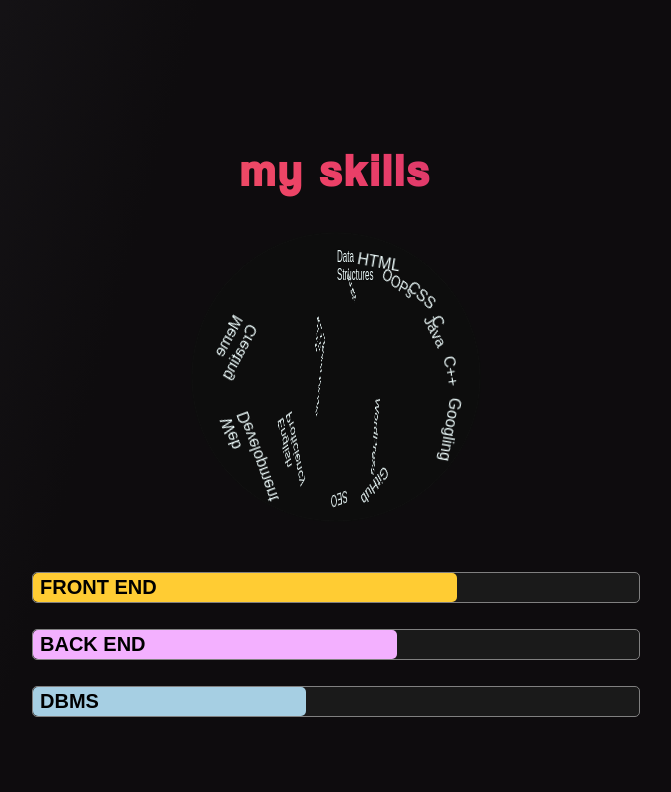
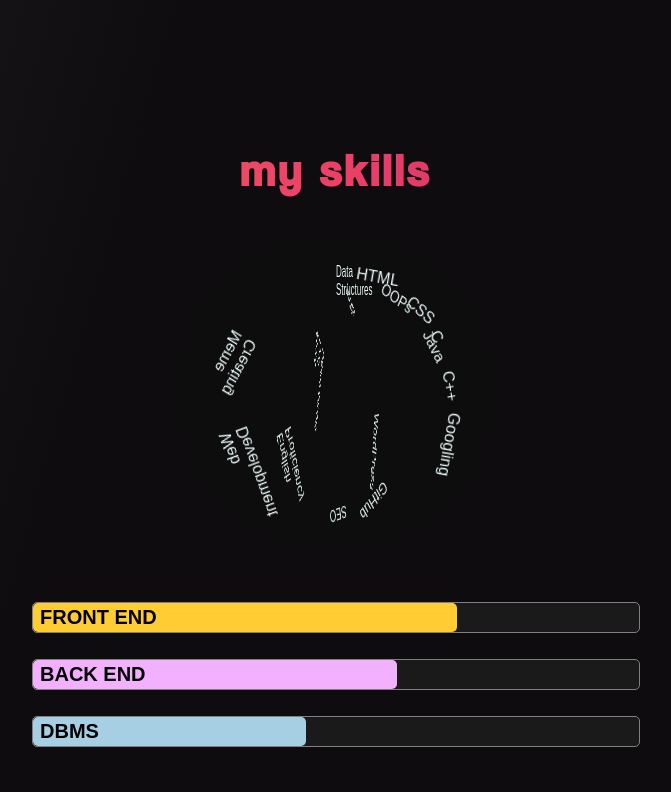
Before and after one commit to rba1aji/portfolio, a PHP site: page / in a window 1280 px wide. Shown: the part 1520-2312 px from the top of the page, without its empty margins (304-975 px from the left). Run offline with PHP 8.4, Linux system fonts and the light colour scheme; some libraries are stand-ins or nearby versions.

Commit message:
Add files via upload

```diff
--- a/css/main.css
+++ b/css/main.css
@@ -343,6 +343,10 @@ p{
     border-radius:60%;
 	}
 @media (min-width: 810px) {
+  .skills iframe{
+    width:320px;
+    height:320px;
+    }
   div.container{
       width:47.5%;
       display:block;
@@ -479,7 +483,7 @@ input[type="submit"]{
   Margin:0 15px;
   }
 div.location h3{
-  padding:0 0 7.5% 0;
+  padding:0 0 5vh 0;
   letter-spacing:4px;
   }
 div.location iframe{
```
